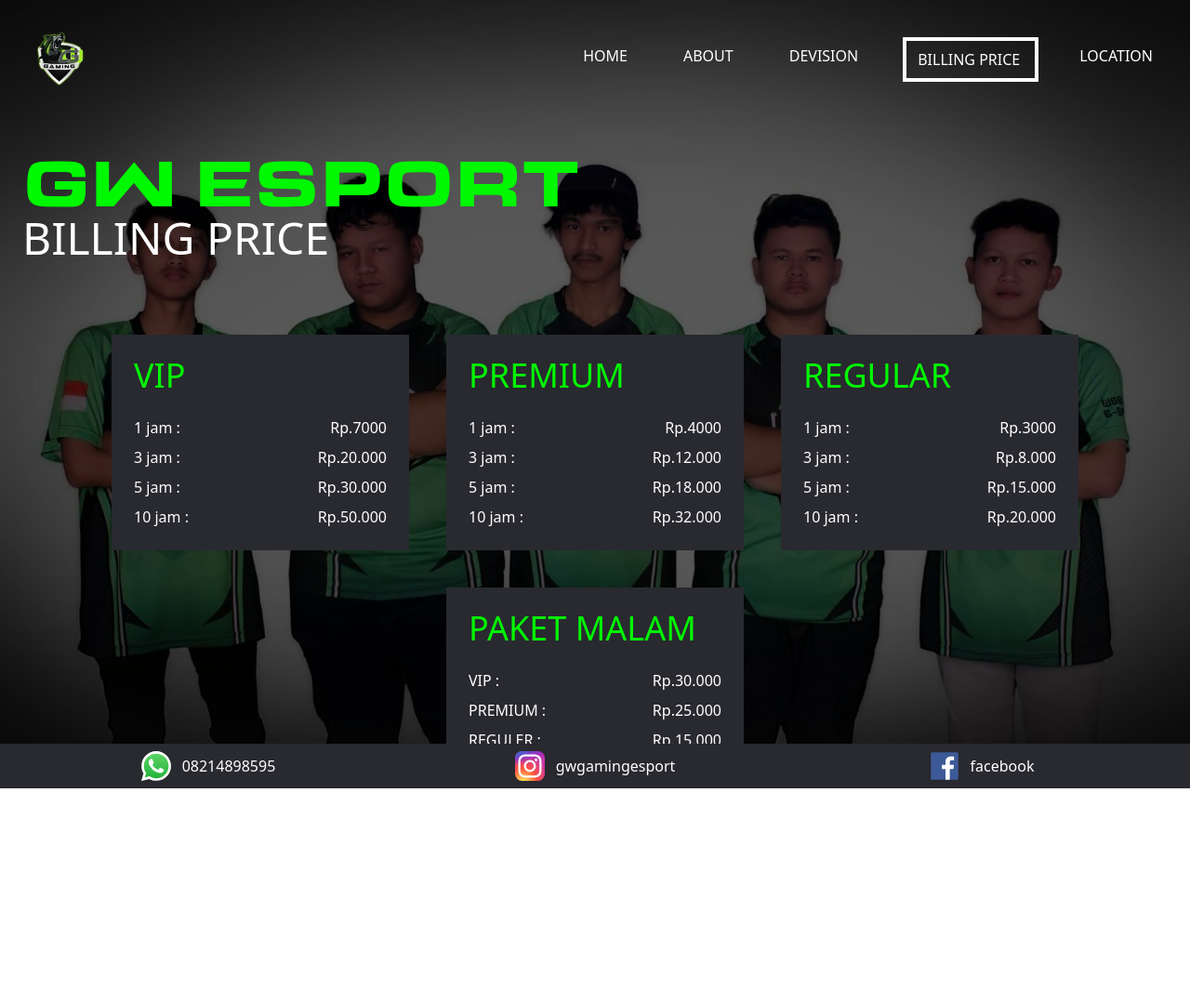
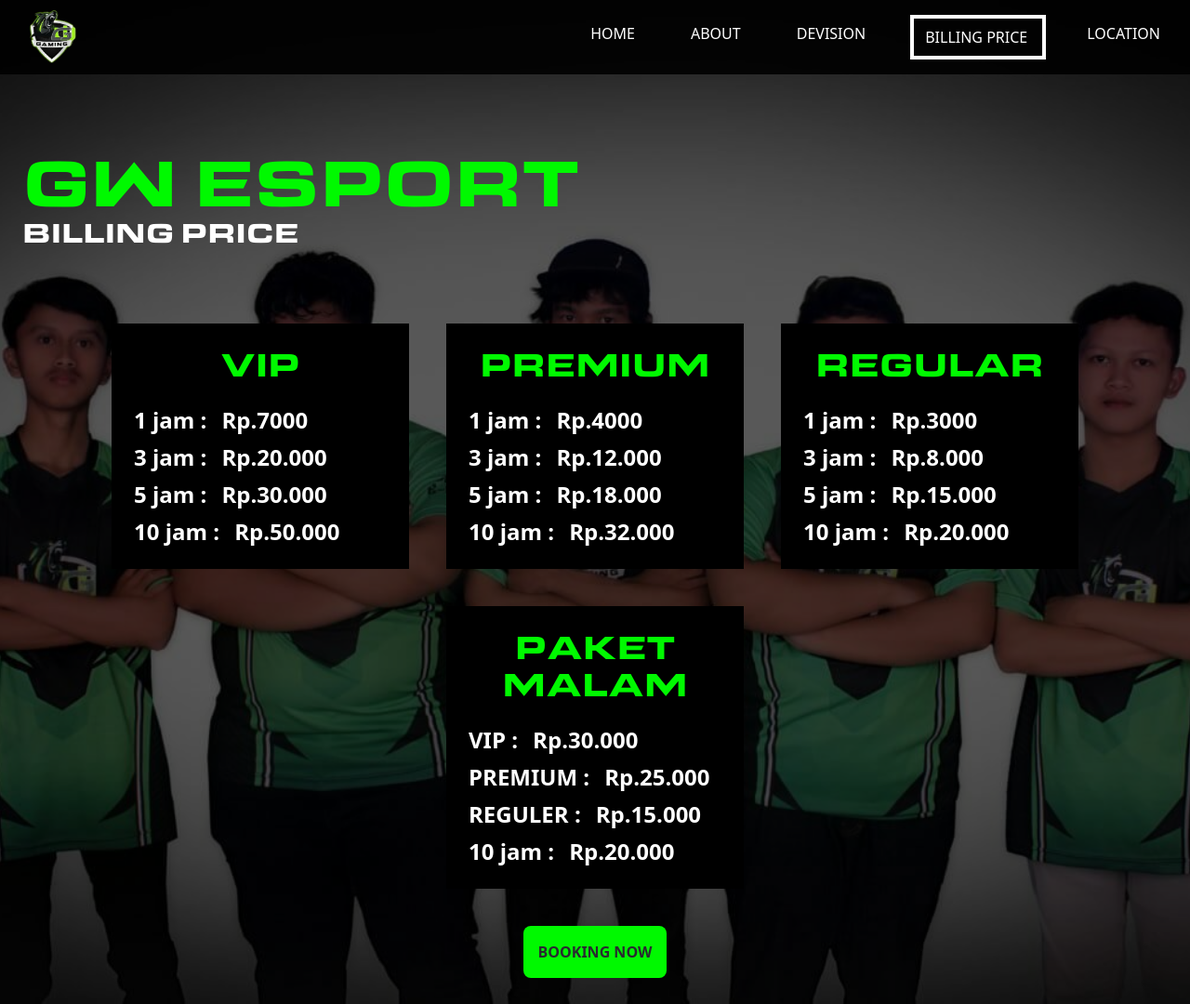
Before and after one commit to ikhlasdansantai/GW-Esport, a website: page public/pages/price.html in a window 1280 px wide. Shown: the top 1080 px of the page at 93% size. Before the commit the page ends 848 px from the top, so only its background shows below. Drawn offline with Linux system fonts and the light colour scheme.

Commit message:
final revision again

```diff
--- a/public/pages/price.html
+++ b/public/pages/price.html
@@ -9,7 +9,7 @@
   </head>
   <body>
     <header class="font-Schibsted overflow-hidden">
-      <nav id="navbar" class="bg-active p-standart fixed top-0 left-0 right-0 z-50">
+      <nav id="navbar" class="bg-active px-4 fixed top-0 left-0 right-0 z-50">
         <div class="max-w-screen-xl flex flex-wrap items-center justify-between mx-auto">
           <figure class="w-[5rem]">
             <img src="../assets/Images/logo.png" class="block max-w-full" alt="WG Logo" />
@@ -50,99 +50,99 @@
       <div id="header-bg" class="relative w-full">
         <div id="headerBG" alt="Header BG" class="block w-full">
           <figure class="brightness-[.35] overflow-y-auto">
-            <img src="../assets/Images/pricelist-bg.jpg" alt="PriceBG" class="h-[100vh] block w-full object-cover" />
+            <img src="../assets/Images/pricelist-bg.jpg" alt="PriceBG" class="h-[135vh] block w-full object-cover" />
           </figure>
         </div>
         <div class="flex flex-col text-left justify-center items-start text-white absolute top-0 left-0 w-full py-40 p-standart">
           <div class="text-left">
             <h2 class="text-primaryGreen text-4xl min-[918px]:text-7xl font-Wireframe uppercase">gw esport</h2>
-            <h2 class="text-white text-2xl min-[918px]:text-5xl uppercase">billing price</h2>
+            <h2 class="text-white font-Wireframe text-2xl min-[918px]:text-3xl uppercase">billing price</h2>
           </div>
           <div id="cards" class="gap-10 flex flex-wrap justify-center min-[917px]:gap-10 mt-20">
-            <div class="card w-full sm:w-[20rem] bg-black text-white p-standart">
-              <h2 class="text-4xl text-primaryGreen">VIP</h2>
+            <div class="card w-full sm:w-[20rem] bg-[#000] text-white p-standart">
+              <h2 class="text-4xl font-Wireframe text-primaryGreen text-center">VIP</h2>
               <div class="price-containers flex flex-col gap-2 mt-6">
-                <div class="price-list flex items-center justify-between gap-4">
-                  <h2>1 jam :</h2>
-                  <h2>Rp.7000</h2>
+                <div class="price-list flex items-center justify-start gap-4">
+                  <h2 class="font-semibold text-2xl">1 jam :</h2>
+                  <h2 class="font-semibold text-2xl">Rp.7000</h2>
                 </div>
-                <div class="price-list flex items-center justify-between gap-4">
-                  <h2>3 jam :</h2>
-                  <h2>Rp.20.000</h2>
+                <div class="price-list flex items-center justify-start gap-4">
+                  <h2 class="font-semibold text-2xl">3 jam :</h2>
+                  <h2 class="font-semibold text-2xl">Rp.20.000</h2>
                 </div>
-                <div class="price-list flex items-center justify-between gap-4">
-                  <h2>5 jam :</h2>
-                  <h2>Rp.30.000</h2>
+                <div class="price-list flex items-center justify-start gap-4">
+                  <h2 class="font-semibold text-2xl">5 jam :</h2>
+                  <h2 class="font-semibold text-2xl">Rp.30.000</h2>
                 </div>
-                <div class="price-list flex items-center justify-between gap-4">
-                  <h2>10 jam :</h2>
-                  <h2>Rp.50.000</h2>
+                <div class="price-list flex items-center justify-start gap-4">
+                  <h2 class="font-semibold text-2xl">10 jam :</h2>
+                  <h2 class="font-semibold text-2xl">Rp.50.000</h2>
                 </div>
               </div>
             </div>
             <!-- Card -->
-            <div class="card w-full sm:w-[20rem] bg-black text-white p-standart">
-              <h2 class="text-4xl text-primaryGreen">PREMIUM</h2>
+            <div class="card w-full sm:w-[20rem] bg-[#000] text-white p-standart">
+              <h2 class="text-4xl font-Wireframe text-primaryGreen text-center">PREMIUM</h2>
               <div class="price-containers flex flex-col gap-2 mt-6">
-                <div class="price-list flex items-center justify-between gap-4">
-                  <h2>1 jam :</h2>
-                  <h2>Rp.4000</h2>
+                <div class="price-list flex items-center justify-start gap-4">
+                  <h2 class="font-semibold text-2xl">1 jam :</h2>
+                  <h2 class="font-semibold text-2xl">Rp.4000</h2>
                 </div>
-                <div class="price-list flex items-center justify-between gap-4">
-                  <h2>3 jam :</h2>
-                  <h2>Rp.12.000</h2>
+                <div class="price-list flex items-center justify-start gap-4">
+                  <h2 class="font-semibold text-2xl">3 jam :</h2>
+                  <h2 class="font-semibold text-2xl">Rp.12.000</h2>
                 </div>
-                <div class="price-list flex items-center justify-between gap-4">
-                  <h2>5 jam :</h2>
-                  <h2>Rp.18.000</h2>
+                <div class="price-list flex items-center justify-start gap-4">
+                  <h2 class="font-semibold text-2xl">5 jam :</h2>
+                  <h2 class="font-semibold text-2xl">Rp.18.000</h2>
                 </div>
-                <div class="price-list flex items-center justify-between gap-4">
-                  <h2>10 jam :</h2>
-                  <h2>Rp.32.000</h2>
+                <div class="price-list flex items-center justify-start gap-4">
+                  <h2 class="font-semibold text-2xl">10 jam :</h2>
+                  <h2 class="font-semibold text-2xl">Rp.32.000</h2>
                 </div>
               </div>
             </div>
             <!-- Card -->
-            <div class="card w-full sm:w-[20rem] bg-black text-white p-standart">
-              <h2 class="text-4xl text-primaryGreen">REGULAR</h2>
+            <div class="card w-full sm:w-[20rem] bg-[#000] text-white p-standart">
+              <h2 class="text-4xl font-Wireframe text-primaryGreen text-center">REGULAR</h2>
               <div class="price-containers flex flex-col gap-2 mt-6">
-                <div class="price-list flex items-center justify-between gap-4">
-                  <h2>1 jam :</h2>
-                  <h2>Rp.3000</h2>
+                <div class="price-list flex items-center justify-start gap-4">
+                  <h2 class="font-semibold text-2xl">1 jam :</h2>
+                  <h2 class="font-semibold text-2xl">Rp.3000</h2>
                 </div>
-                <div class="price-list flex items-center justify-between gap-4">
-                  <h2>3 jam :</h2>
-                  <h2>Rp.8.000</h2>
+                <div class="price-list flex items-center justify-start gap-4">
+                  <h2 class="font-semibold text-2xl">3 jam :</h2>
+                  <h2 class="font-semibold text-2xl">Rp.8.000</h2>
                 </div>
-                <div class="price-list flex items-center justify-between gap-4">
-                  <h2>5 jam :</h2>
-                  <h2>Rp.15.000</h2>
+                <div class="price-list flex items-center justify-start gap-4">
+                  <h2 class="font-semibold text-2xl">5 jam :</h2>
+                  <h2 class="font-semibold text-2xl">Rp.15.000</h2>
                 </div>
-                <div class="price-list flex items-center justify-between gap-4">
-                  <h2>10 jam :</h2>
-                  <h2>Rp.20.000</h2>
+                <div class="price-list flex items-center justify-start gap-4">
+                  <h2 class="font-semibold text-2xl">10 jam :</h2>
+                  <h2 class="font-semibold text-2xl">Rp.20.000</h2>
                 </div>
               </div>
             </div>
             <!-- Card -->
-            <div class="card w-full sm:w-[20rem] bg-black text-white p-standart">
-              <h2 class="text-4xl text-primaryGreen">PAKET MALAM</h2>
+            <div class="card w-full sm:w-[20rem] bg-[#000] text-white p-standart">
+              <h2 class="text-4xl font-Wireframe text-primaryGreen text-center">PAKET MALAM</h2>
               <div class="price-containers flex flex-col gap-2 mt-6">
-                <div class="price-list flex items-center justify-between gap-4">
-                  <h2>VIP :</h2>
-                  <h2>Rp.30.000</h2>
+                <div class="price-list flex items-center justify-start gap-4">
+                  <h2 class="font-semibold text-2xl">VIP :</h2>
+                  <h2 class="font-semibold text-2xl">Rp.30.000</h2>
                 </div>
-                <div class="price-list flex items-center justify-between gap-4">
-                  <h2>PREMIUM :</h2>
-                  <h2>Rp.25.000</h2>
+                <div class="price-list flex items-center justify-start gap-4">
+                  <h2 class="font-semibold text-2xl">PREMIUM :</h2>
+                  <h2 class="font-semibold text-2xl">Rp.25.000</h2>
                 </div>
-                <div class="price-list flex items-center justify-between gap-4">
-                  <h2>REGULER :</h2>
-                  <h2>Rp.15.000</h2>
+                <div class="price-list flex items-center justify-start gap-4">
+                  <h2 class="font-semibold text-2xl">REGULER :</h2>
+                  <h2 class="font-semibold text-2xl">Rp.15.000</h2>
                 </div>
-                <div class="price-list flex items-center justify-between gap-4">
-                  <h2>10 jam :</h2>
-                  <h2>Rp.20.000</h2>
+                <div class="price-list flex items-center justify-start gap-4">
+                  <h2 class="font-semibold text-2xl">10 jam :</h2>
+                  <h2 class="font-semibold text-2xl">Rp.20.000</h2>
                 </div>
               </div>
             </div>
@@ -231,15 +231,6 @@
         button.setAttribute("aria-expanded", !expanded);
         navbar.classList.toggle("hidden");
       });
-
-      const header = document.querySelector("#navbar");
-      window.addEventListener("scroll", function () {
-        if (window.scrollY > 100) {
-          header.classList.add("bg-active");
-        } else {
-          header.classList.remove("bg-active");
-        }
-      });
     </script>
   </body>
 </html>
```
Also changed, not shown: index.html (+1 -1 lines), public/pages/about.html (+10 -10 lines), public/pages/devision.html (+8 -5 lines), public/pages/location.html (+3 -3 lines), public/assets/Images/ml-players.png, public/css/output.css.
